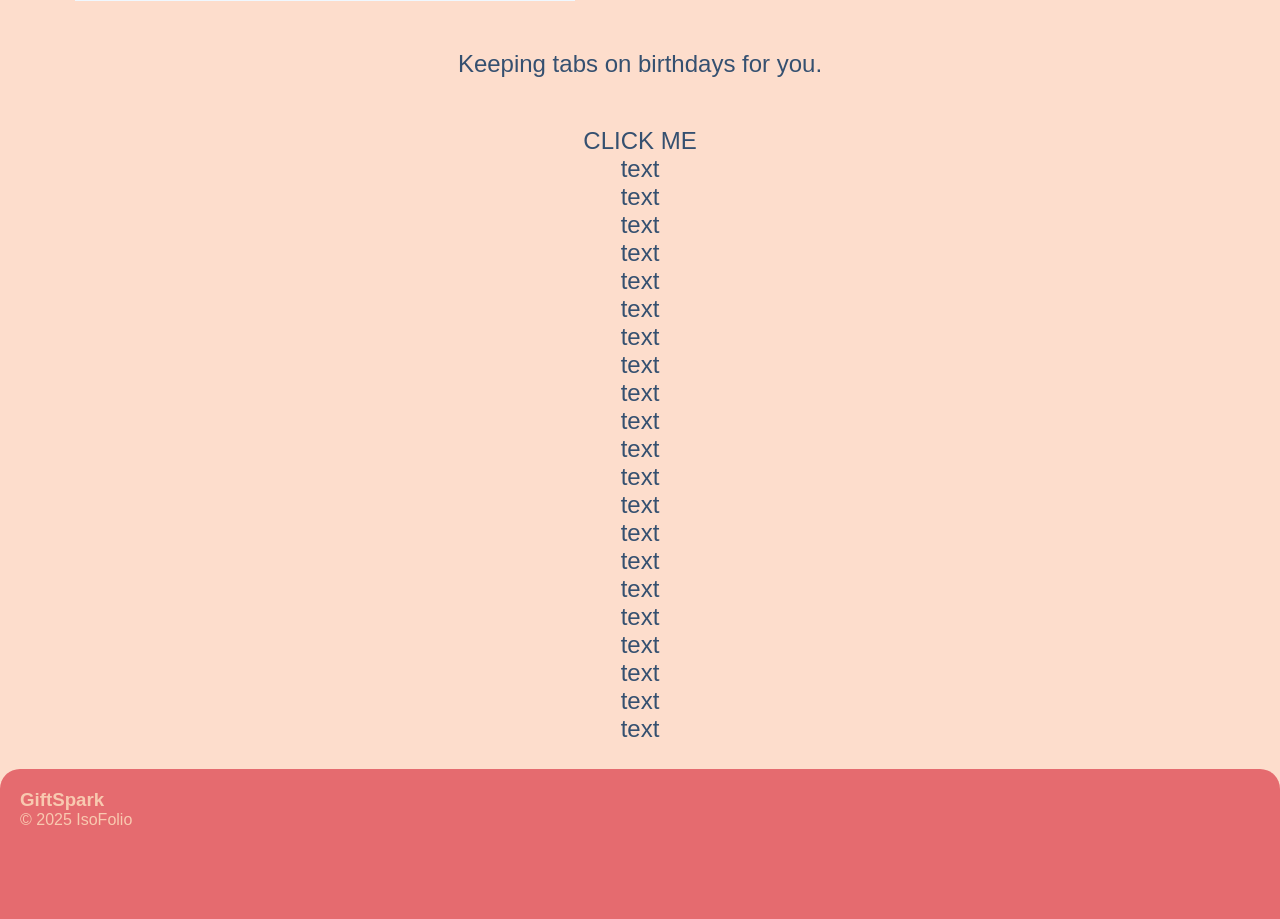
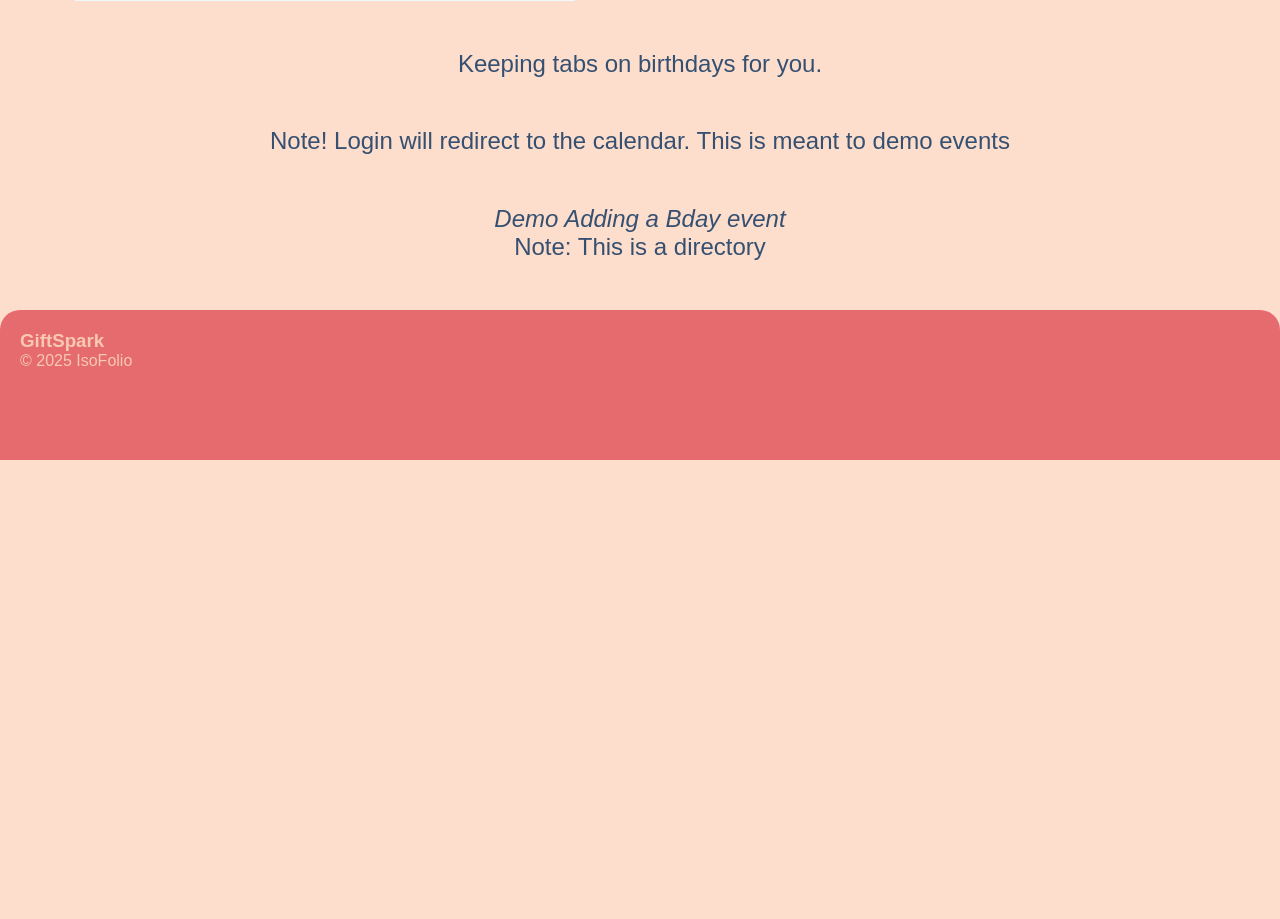
Before and after one commit to guerv/giftspark, a PHP site: page / in a window 1280 px wide. Shown: the part 498-1417 px from the top of the page. After the commit the page ends 958 px from the top, so only its background shows below. Run offline with PHP 8.4, Linux system fonts and the light colour scheme.

Commit message:
even more changes to calendar's design

```diff
--- a/cal.html
+++ b/cal.html
@@ -17,7 +17,7 @@
 
     <body>
         <div id="navbar">
-            <img src="images/navbarlogoSMALL.png" width="50px" />
+            <a href="index.html"><img src="images/navbarlogoSMALL.png" width="50px" /></a>
             <h1>GiftSpark</h1>
         </div>
 
--- a/index.html
+++ b/index.html
@@ -26,41 +26,33 @@
         </div>
 
         <div id="container">
-            <div style="width:500px;height:300px;background-color:aliceblue">insert showcase</div>
+            <div
+                style="width: 500px; height: 300px; background-color: aliceblue"
+            >
+                insert showcase
+            </div>
 
             <div><p>Keeping tabs on birthdays for you.</p></div>
 
-
-            <a href="addbday.php">CLICK ME</a>
-            <p>text</p>
-            <p>text</p>
-            <p>text</p>
-            <p>text</p>
-            <p>text</p>
-            <p>text</p>
-            <p>text</p>
-            <p>text</p>
-            <p>text</p>
-            <p>text</p>
-            <p>text</p>
-            <p>text</p>
-            <p>text</p>
-            <p>text</p>
-            <p>text</p>
-            <p>text</p>
-            <p>text</p>
-            <p>text</p>
-            <p>text</p>
-            <p>text</p>
-            <p>text</p>
-
-
+            <div>
+                <p>
+                    Note! Login will redirect to the calendar. This is meant to
+                    demo events
+                </p>
+            </div>
+            <div>
+                <i
+                    ><a href="team_project"
+                        >Demo Adding a Bday event</a
+                    ></i
+                >
+                <p>Note: This is a directory</p>
+            </div>
         </div>
 
         <div id="footer">
             <h3>GiftSpark</h3>
             <p>&copy; 2025 IsoFolio</p>
         </div>
-
     </body>
 </html>
```
Also changed, not shown: css/cal.css (+11 -6 lines), js/calendar.js (+27 -3 lines).
